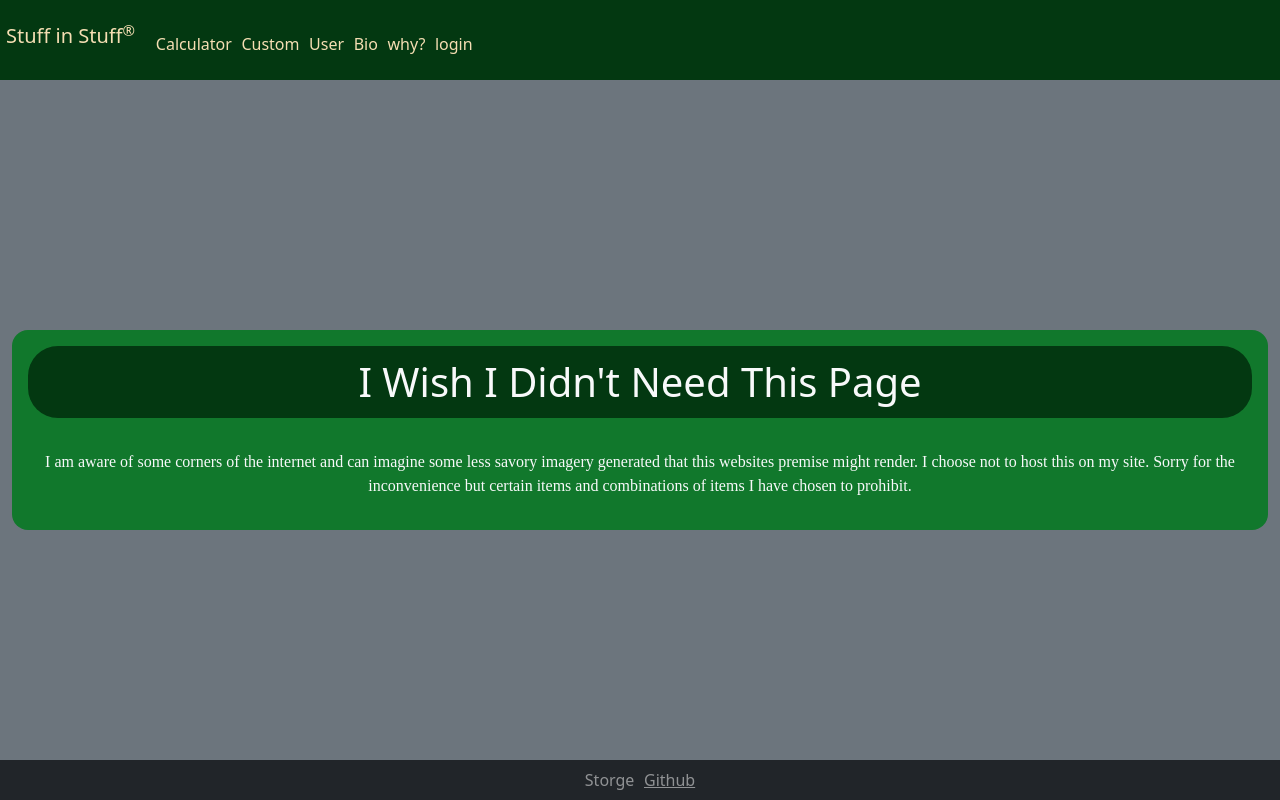
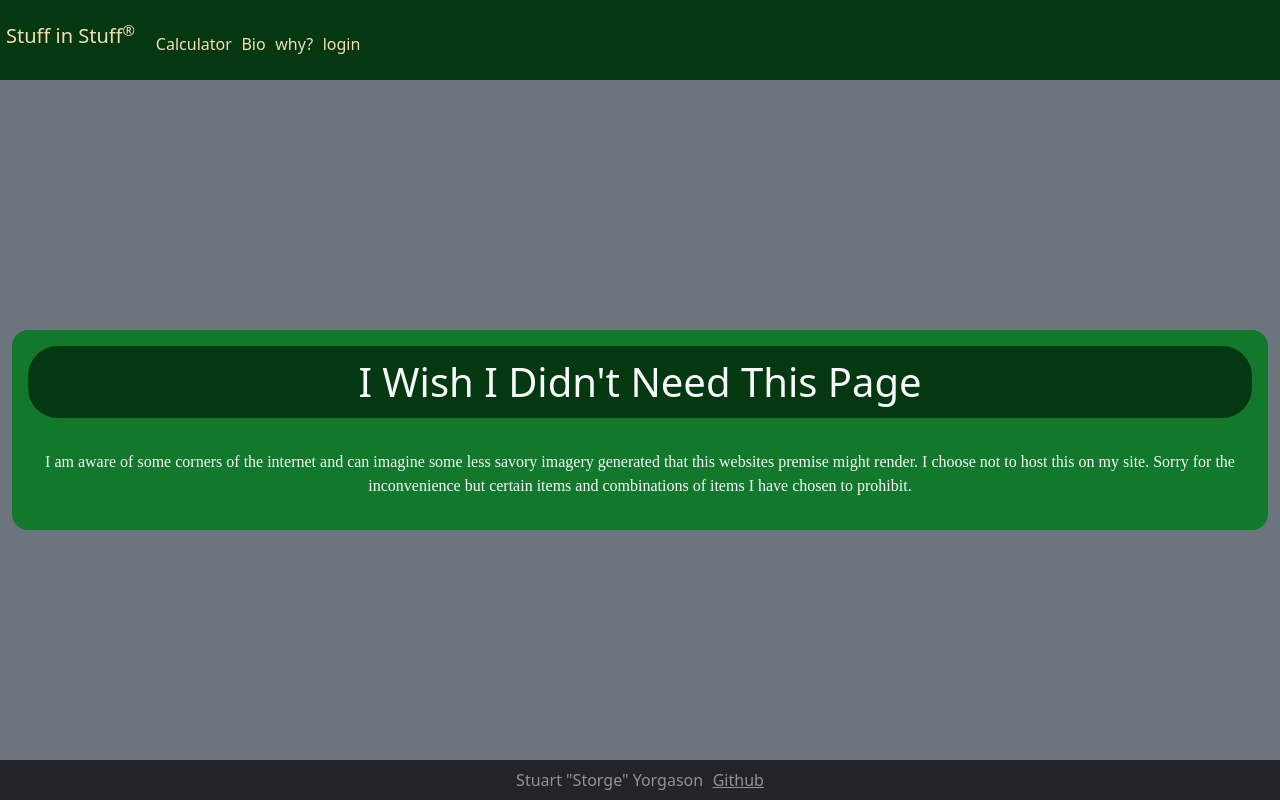
Before and after one commit to Stuart-Y/startup, a React (Vite) app: page /warning in a window 1280 px wide. Built offline with nearby package versions, Linux system fonts and the light colour scheme.

Commit message:
repair router file for 404 errors and remove lass "class" misnamed classNames

```diff
--- a/index.html
+++ b/index.html
@@ -8,7 +8,7 @@
     <link rel="stylesheet" href="https://fonts.googleapis.com/css?family=Tangerine">
     <link href="https://fonts.googleapis.com/css2?family=Libre+Baskerville&display=swap" rel="stylesheet">
 
-    <title>Stuff React</title>
+    <title>Stuff Login</title>
   </head>
   <body>
     <noscript>You need to enable JavaScript to run this app.</noscript>
--- a/src/app.jsx
+++ b/src/app.jsx
@@ -12,7 +12,7 @@ import { Warning } from './warning/warning';
 import { Why } from './why/why';
 import { AuthState } from './login/authState';
 
-export default function App() {
+function App() {
 
   const [userName, setUserName] = React.useState(localStorage.getItem('userName') || '');
   const currentAuthState = userName ? AuthState.Authenticated : AuthState.Unauthenticated;
@@ -24,6 +24,10 @@ export default function App() {
     }
     return children;
   };
+
+  function NotFound() {
+    return <main className='container-fluid bg-secondary text-center'>404: Return to sender. Address unknown.</main>;
+  }
 
   return (
     <BrowserRouter>
@@ -39,16 +43,20 @@ export default function App() {
                   Calculator
                 </NavLink>
               </li>
+              {authState === AuthState.Authenticated && (
                 <li className='nav-item'>
                   <NavLink className='nav-link' to='custom'>
                     Custom
                   </NavLink>
                 </li>
+              )}
+              {authState === AuthState.Authenticated && (
                 <li className='nav-item'>
                   <NavLink className='nav-link' to='user'>
                     User
                   </NavLink>
                 </li>
+              )}
               <li className='nav-item'>
                 <NavLink className='nav-link' to='bio'>
                   Bio
@@ -71,13 +79,11 @@ export default function App() {
         <Routes>
           <Route path='/' element={<Fill userName={userName} authState={authState}/>} exact />
           <Route path='/bio' element={<Bio />} />
-          <Route path='/custom' element={<ProtectedRoute>
-            <Custom userName={userName}/>
-            </ProtectedRoute>} />
+          <Route path='/custom' element={<ProtectedRoute><Custom /></ProtectedRoute>} />
           <Route path='/login' element={<Login
             userName={userName}
             authState={authState}
-                onAuthChange={(userName, authState) => {
+            onAuthChange={(userName,authState) => {
               setAuthState(authState);
               setUserName(userName);
             }}
@@ -93,11 +99,12 @@ export default function App() {
             />
           <Route path='/warning' element={<Warning />} />
           <Route path='/why' element={<Why />} />
+          <Route path='*' element={<NotFound />} />
         </Routes>
 
         <footer className='bg-dark text-white-50 fixed-bottom'>
           <div className='container-fluid'>
-            <span className='foot-text'>Storge</span>
+            <span className='foot-text'>Stuart "Storge" Yorgason</span>
             <a className='text-reset foot-text' href='https://github.com/Stuart-Y/startup'>
               Github
             </a>
@@ -107,3 +114,5 @@ export default function App() {
     </BrowserRouter>
   );
 }
+
+export default App;
--- a/src/warning/warning.jsx
+++ b/src/warning/warning.jsx
@@ -4,7 +4,7 @@ import './warning.css';
 export function Warning() {
   return (
     <main className='container-fluid bg-secondary text-center'>
-        <div id="WarningMain" class="content">
+        <div id="WarningMain" className="content">
           <h1>I Wish I Didn't Need This Page</h1>
             <br/>
             <p>
```
Lines whose indentation alone changed are shown as unchanged.
